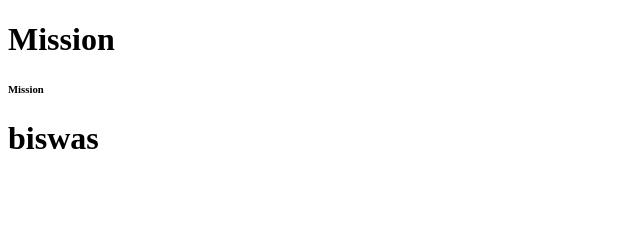
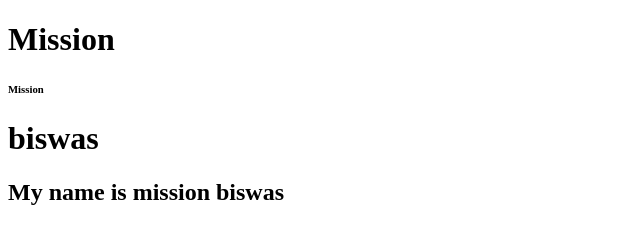
Before and after one commit to missionbiswas/website, a plain HTML site: page index.html in a window 1280 px wide. Shown: the whole page, without its empty margins (0-640 px from the left). Drawn offline with Linux system fonts and the light colour scheme.

Commit message:
misson biseas

```diff
--- a/index.html
+++ b/index.html
@@ -7,5 +7,6 @@
         <h1>Mission</h1>
         <h6>Mission</h6>
         <h1>biswas</h1>
+        <h2>My name is mission biswas</h2>
     </body>
 </html>
```
